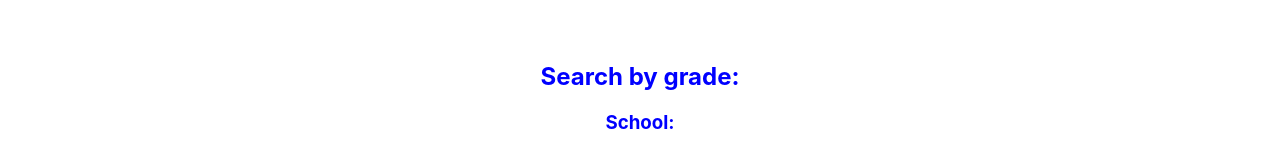
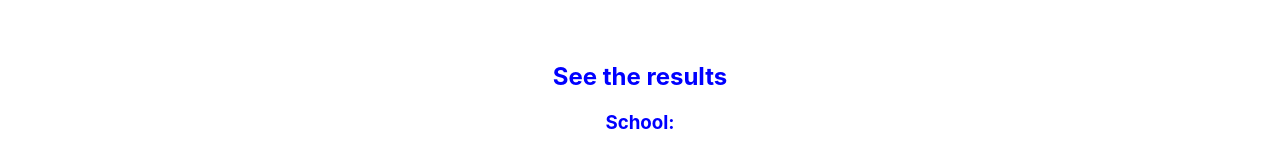
Before and after one commit to sparsell/classtech-frontend, a React (Create React App) app: page / in a window 1280 px wide. Shown: the part 357-509 px from the top of the page. Built offline with nearby package versions, Linux system fonts and the light colour scheme.

Commit message:
copy edit

```diff
--- a/src/components/SearchExisting.js
+++ b/src/components/SearchExisting.js
@@ -7,7 +7,7 @@ class SearchExisting extends React.Component {
     render() {
         return (
             <div className="search-existing">
-            <h2>Search by grade:</h2>
+            <h2>See the results</h2>
                 <div>
                     <SchoolFilter />
                 </div>
```
